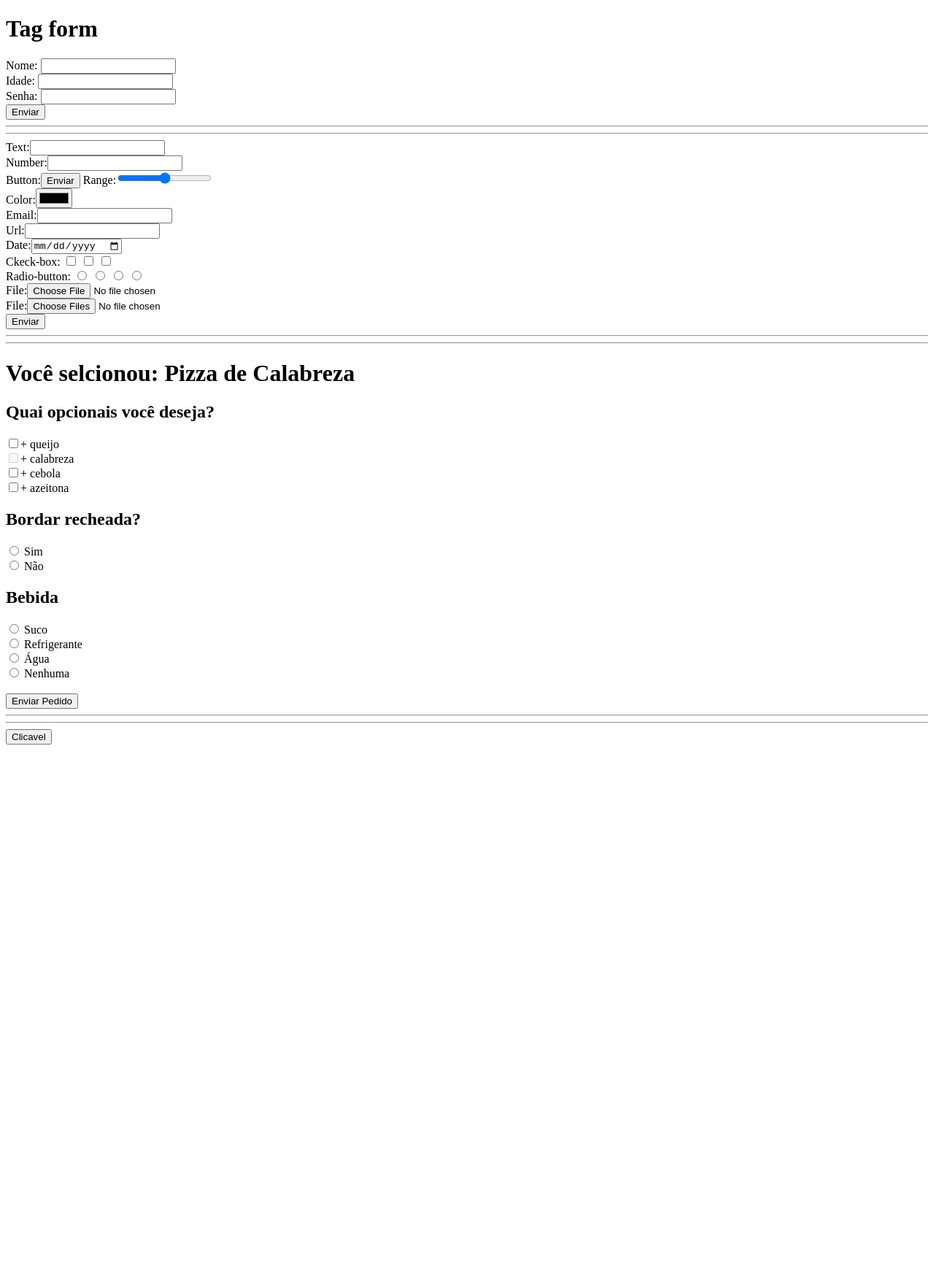
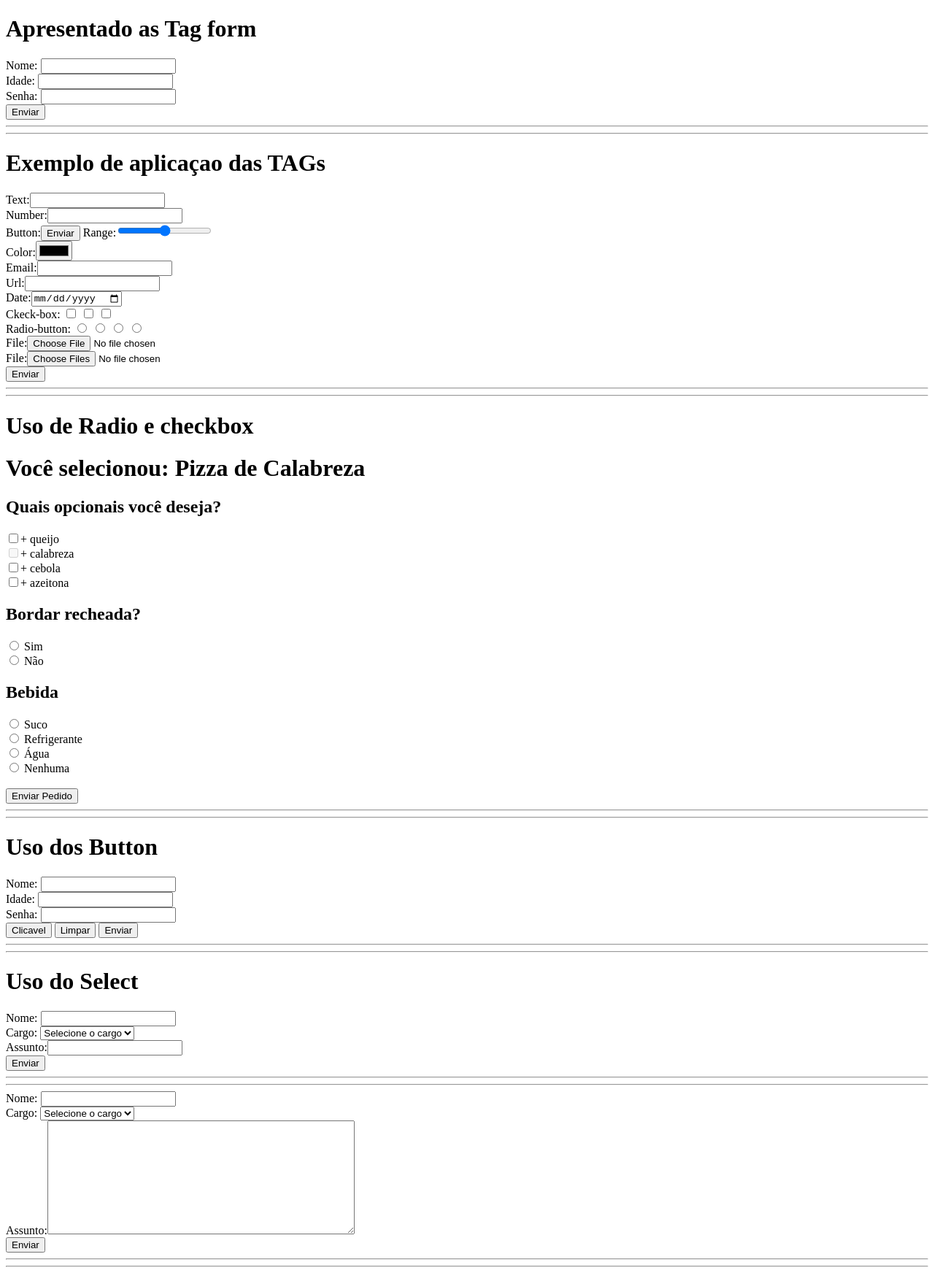
Before and after one commit to WillianGitADS/dio_estudos_web, a plain HTML site: page estudos/formularios/formularios.html in a window 1280 px wide. Shown: the whole page at 73% size. Before the commit the page ends 1028 px from the top, so only its background shows below. Drawn offline with Linux system fonts and the light colour scheme.

Commit message:
Adcionando mais estudos

```diff
--- a/estudos/formularios/formularios.html
+++ b/estudos/formularios/formularios.html
@@ -7,7 +7,7 @@
   </head>
   <body>
     <div class="tag-form">
-      <h1>Tag form</h1>
+      <h1>Apresentado as Tag form</h1>
       <form
         name="signup"
         target="_self"
@@ -25,6 +25,7 @@
     <hr />
     <hr />
     <div class="tag-inputs">
+      <h1>Exemplo de aplicaçao das TAGs</h1>
       <label>Text:</label><input type="text" /> <br />
       <label>Number:</label><input type="number" min="o" /> <br />
       <label>Button:</label><input type="button" value="Enviar" />
@@ -56,9 +57,10 @@
     <hr />
     <hr />
     <div class="checkbox_radio">
-      <h1>Você selcionou: Pizza de Calabreza</h1>
+      <h1>Uso de Radio e checkbox</h1>
+      <h1>Você selecionou: Pizza de Calabreza</h1>
       <form method="get">
-        <h2>Quai opcionais você deseja?</h2>
+        <h2>Quais opcionais você deseja?</h2>
         <input type="checkbox" name="opcional[]" value="queijo" id="" />+
         queijo<br />
         <input
@@ -91,11 +93,56 @@
     <hr />
     <hr />
     <div class="button">
-      <button type="button" onclick="alert('Cliquei no botão')" ;>
-        Clicavel
-      </button>
+      <h1>Uso dos Button</h1>
+      <form method="post">
+        Nome: <input type="text" name="name" /><br />
+        Idade: <input type="number" name="age" /><br />
+        Senha: <input type="password" name="password" /><br />
+        <button type="button" onclick="alert('Cliquei no botão')" ;>
+          Clicavel
+        </button>
+        <button type="reset">Limpar</button>
+        <button type="submit">Enviar</button>
+      </form>
     </div>
-    <div></div>
-    <div></div>
+    <hr />
+    <hr />
+    <div class="select">
+      <h1>Uso do Select</h1>
+      <form method="post">
+        <label>Nome:</label> <input type="text" name="name" /><br />
+        <label>Cargo:</label>
+        <select name="role">
+          <option value="">Selecione o cargo</option>
+          <option value="administrativo">administrativo</option>
+          <option value="gerente">Gerente</option>
+          <option value="diretor">Diretor</option>
+          <option value="presidente">Presidente</option>
+        </select>
+        <br />
+        <label>Assunto:</label><input type="text" name="subject" /><br />
+        <button type="submit">Enviar</button>
+      </form>
+    </div>
+    <hr />
+    <hr />
+    <div class="textarea">
+      <form method="post">
+        <label>Nome:</label> <input type="text" name="name" /><br />
+        <label>Cargo:</label>
+        <select name="role">
+          <option value="">Selecione o cargo</option>
+          <option value="administrativo">administrativo</option>
+          <option value="gerente">Gerente</option>
+          <option value="diretor">Diretor</option>
+          <option value="presidente">Presidente</option>
+        </select>
+        <br />
+        <label>Assunto:</label><textarea rows="10" cols="50"></textarea><br />
+        <button type="submit">Enviar</button>
+      </form>
+    </div>
+    <hr />
+    <hr />
   </body>
 </html>
```
Also changed, not shown: estudos/Tag_midias/midias.html (+36 -5 lines), estudos/tabelas/tabelas.html (added, +75 -0 lines), 1 other file.
